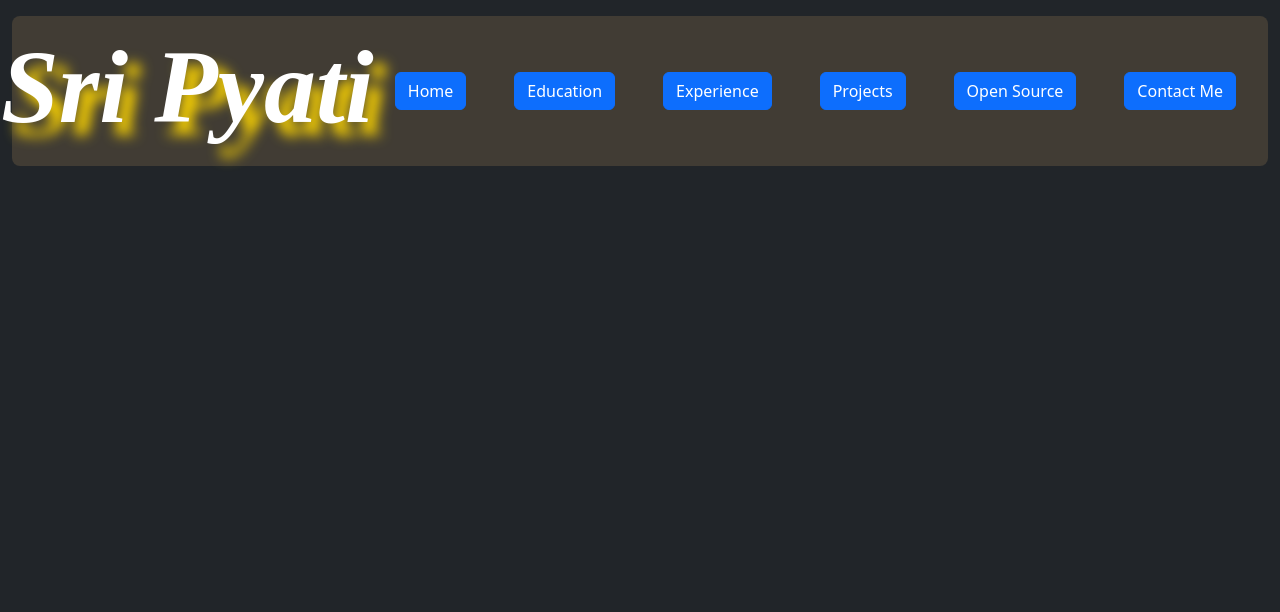
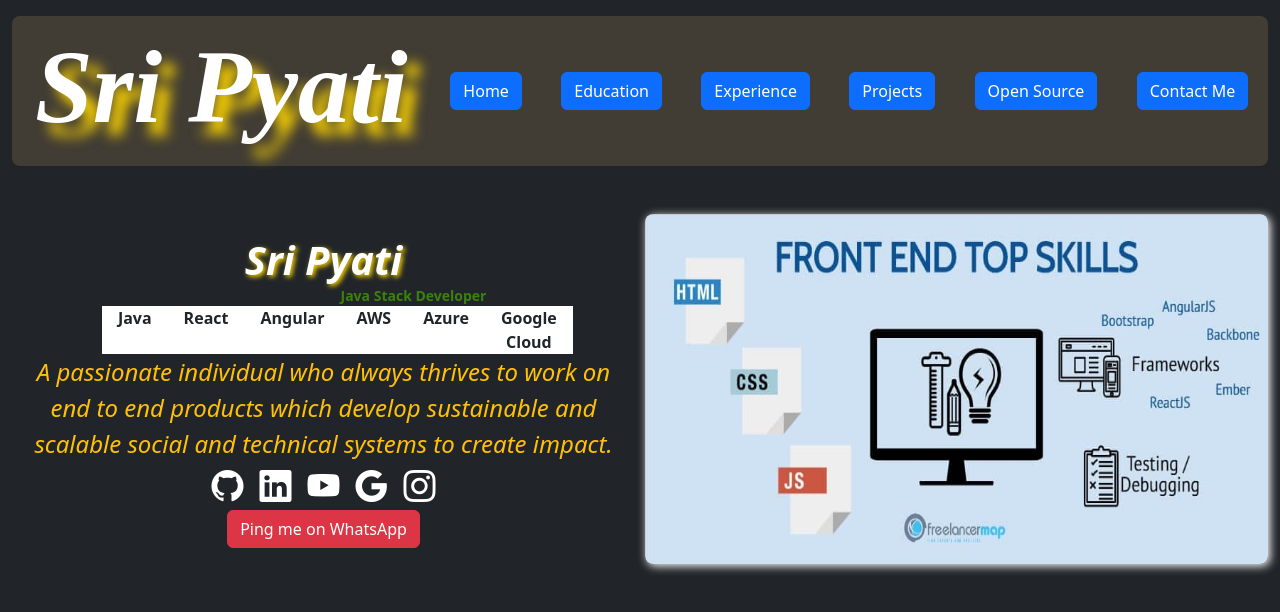
Before and after one commit to sripyati6/sripyati-portfolio, a website: page index.html in a window 1280 px wide. Drawn offline with nearby package versions, Linux system fonts and the light colour scheme.

Commit message:
third commit

```diff
--- a/index.html
+++ b/index.html
@@ -55,14 +55,56 @@
           text-shadow: 8pxpx 8px 10px rgb(241, 233, 9);
         }
       }
+      .image-container {
+        height: 350px;
+        box-shadow: 2px 2px 10px white;
+      }
+      .main-container {
+        display: grid;
+        grid-template-columns: 6fr 6fr;
+        gap: 10px;
+        align-items: center;
+      }
+      .intro-container {
+        height: 100%;
+      }
+      .name-title {
+        text-shadow: 2px 2px 5px gold;
+      }
+      .sub-title {
+        position: absolute;
+        top: 55px;
+        width: 180px;
+        font-weight: bolder;
+        color: rgb(181, 192, 192);
+        animation-name: blink-subtitle;
+        animation-duration: 1s;
+        animation-iteration-count: infinite;
+        transition: 500ms;
+      }
+
+      @keyframes blink-subtitle {
+        from {
+          color: rgb(59, 130, 11);
+          top: 55px;
+        }
+        50% {
+          color: gold;
+        }
+        to {
+          color: rgb(197, 10, 10);
+        }
+      }
     </style>
   </head>
   <body class="container-fluid bg-dark">
     <header
-      class="d-flex justify-content-around header rounded-3 mt-3 align-items-center"
+      class="d-flex justify-content-between header rounded-3 mt-3 align-items-center"
     >
-      <p class="h1 fst-italic" id="title">Sri Pyati</p>
-      <nav class="d-flex justify-content-between gap-5">
+      <p class="h1 fst-italic d-flex justify-content-center w-50" id="title">
+        Sri Pyati
+      </p>
+      <nav class="d-flex justify-content-around w-100">
         <button class="btn btn-primary"><spna>Home</spna></button>
         <button class="btn btn-primary"><span>Education</span></button>
         <button class="btn btn-primary btn-"><span>Experience</span></button>
@@ -71,6 +113,47 @@
         <button class="btn btn-primary"><span>Contact Me</span></button>
       </nav>
     </header>
+    <main class="text-white main-container mt-5">
+      <div
+        class="intro-container p-3 d-flex flex-column justify-content-between align-items-center text-center"
+      >
+        <div class="position-relative">
+          <p class="fs-1 fw-bolder fst-italic name-title">Sri Pyati</p>
+          <small class="sub-title">Java Stack Developer</small>
+        </div>
+        <div class="d-flex justify-content-around w-75">
+          <span class="bg-white text-dark ps-3 pe-3 fw-bold">Java</span>
+          <span class="bg-white text-dark ps-3 pe-3 fw-bold">React</span>
+          <span class="bg-white text-dark ps-3 pe-3 fw-bold">Angular</span>
+          <span class="bg-white text-dark ps-3 pe-3 fw-bold">AWS</span>
+          <span class="bg-white text-dark ps-3 pe-3 fw-bold">Azure</span>
+          <span class="bg-white text-dark ps-3 pe-3 fw-bold">Google Cloud</span>
+        </div>
+        <div class="fst-italic fs-4 text-warning">
+          A passionate individual who always thrives to work on end to end
+          products which develop sustainable and scalable social and technical
+          systems to create impact.
+        </div>
+        <div class="d-flex gap-3 fs-2">
+          <span class="bi bi-github"></span>
+          <span class="bi bi-linkedin"></span>
+          <span class="bi bi-youtube"></span>
+          <span class="bi bi-google"></span>
+          <span class="bi bi-instagram"></span>
+        </div>
+        <div>
+          <button class="btn btn-danger">Ping me on WhatsApp</button>
+        </div>
+      </div>
+      <div class="image-container p-0 rounded-3">
+        <img
+          src="./public/images/background/1_image1.png"
+          width="100%"
+          height="100%"
+          class="rounded-3"
+        />
+      </div>
+    </main>
     <script src="https://code.jquery.com/jquery-3.7.1.min.js"></script>
     <!-- Bootstrap Bundle JS (with Popper.js) -->
     <script src="https://cdn.jsdelivr.net/npm/bootstrap@5.3.3/dist/js/bootstrap.bundle.min.js"></script>
```
Also changed, not shown: public/images/background/1_image1.png (added).
